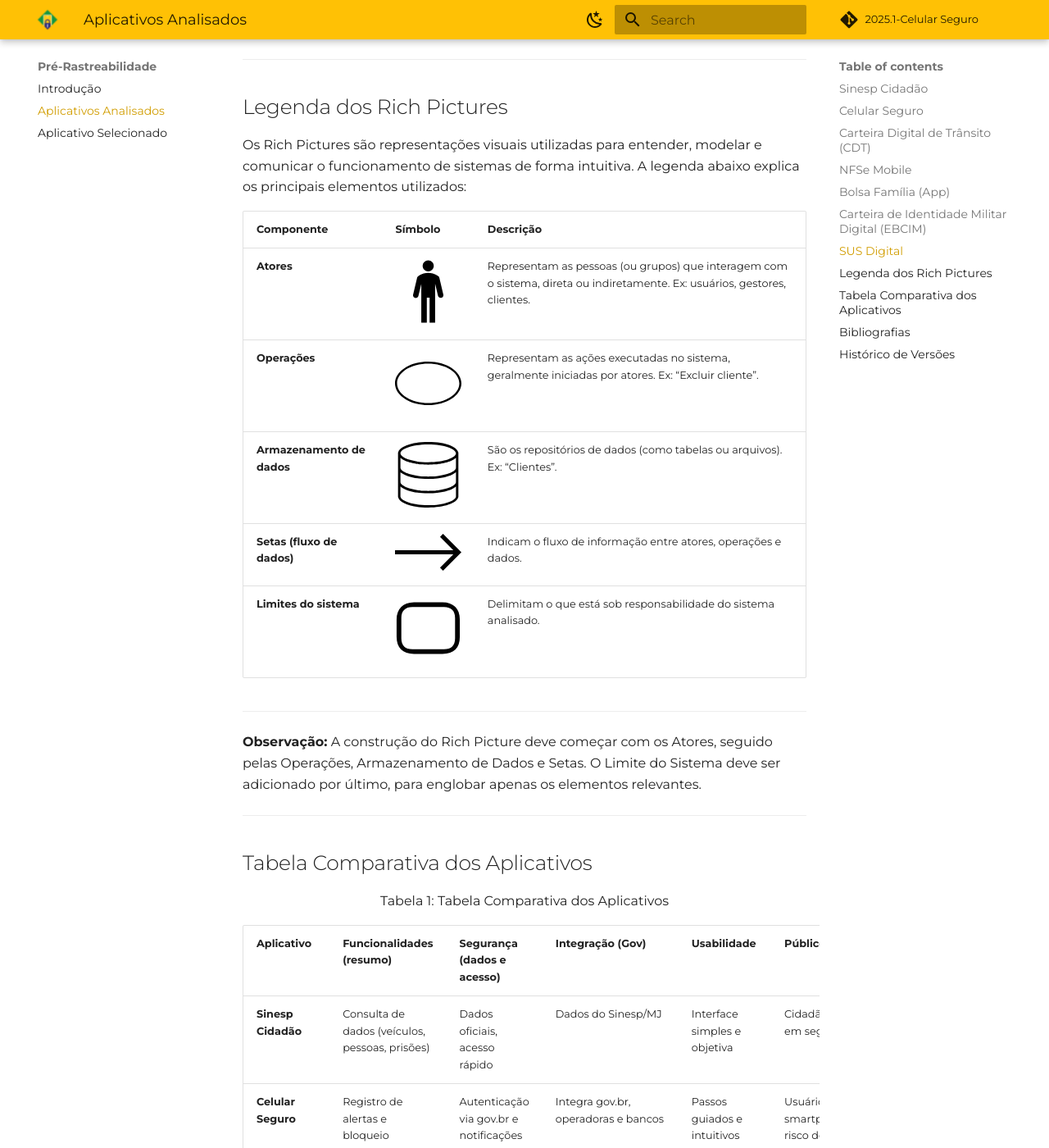
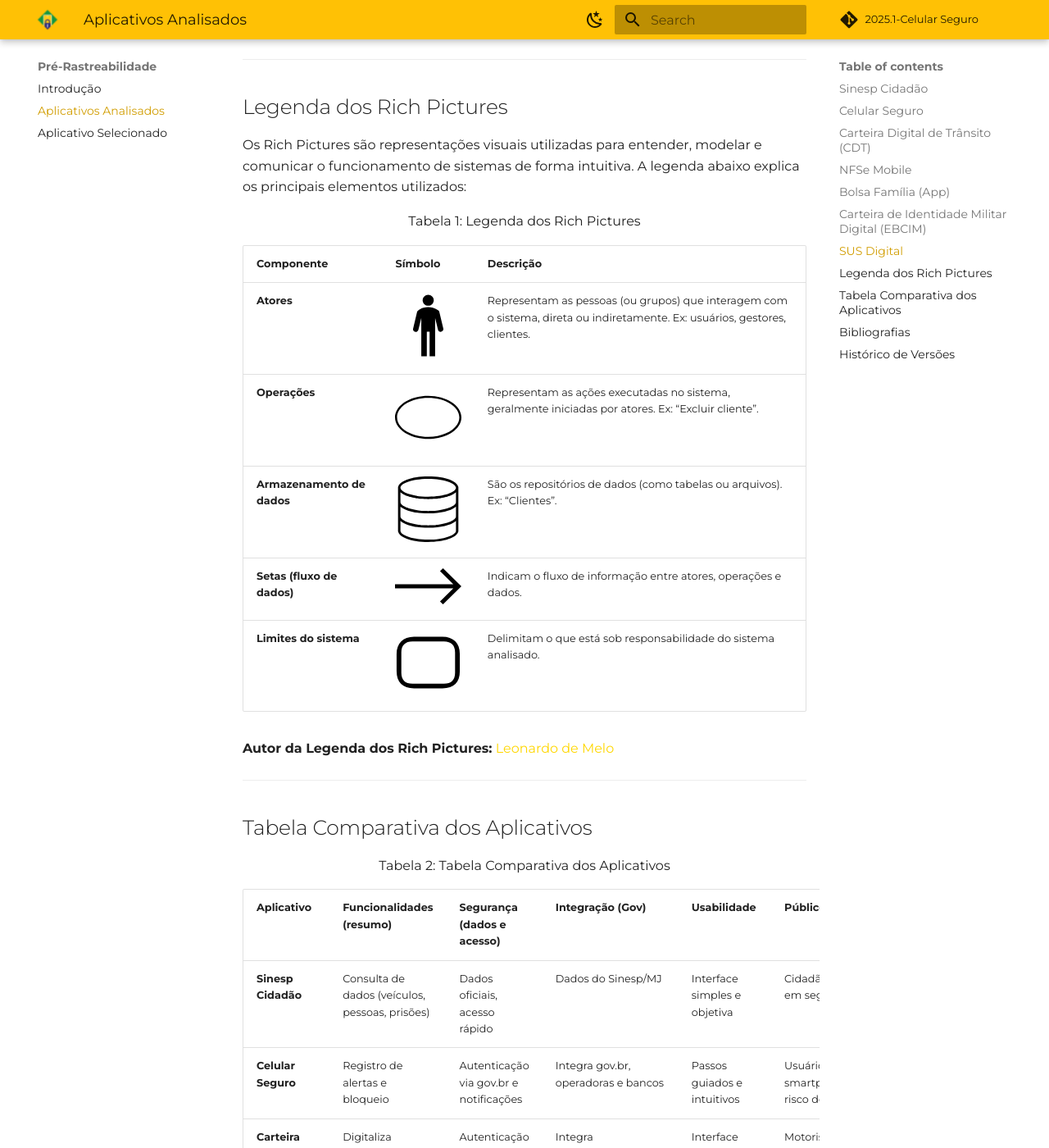
Before and after one commit to Requisitos-de-Software/2025.1-CelularSeguro, an MkDocs documentation site: the page built from Docs/documento-pre-rastreabilidade/aplicativos_analisados.md, in a window 1280 px wide and 1400 px high, scrolled down 7510 px. Shown: the whole window at 82% size. Built offline with MkDocs 1.6.1 and Material for MkDocs 9.7.7, drawn with Linux system fonts in a browser that asks for light colours; comment, search, counter and statistics services are not loaded; some of the changed text lies outside the part shown.

Commit message:
fix: Pequena correção

```diff
--- a/Docs/documento-pre-rastreabilidade/aplicativos_analisados.md
+++ b/Docs/documento-pre-rastreabilidade/aplicativos_analisados.md
@@ -142,6 +142,8 @@
 
 Os Rich Pictures são representações visuais utilizadas para entender, modelar e comunicar o funcionamento de sistemas de forma intuitiva. A legenda abaixo explica os principais elementos utilizados:
 
+<font size="3"><p style="text-align: center">Tabela 1: Legenda dos Rich Pictures</p></font>
+
 | **Componente**             | **Símbolo**                          | **Descrição**                                                                                                                                          |
 |----------------------------|--------------------------------------|--------------------------------------------------------------------------------------------------------------------------------------------------------|
 | **Atores**                 | ![ator](../assets/img/ator.svg)     | Representam as pessoas (ou grupos) que interagem com o sistema, direta ou indiretamente. Ex: usuários, gestores, clientes. |
@@ -150,15 +152,13 @@
 | **Setas (fluxo de dados)** | ![seta](../assets/img/seta.svg)     | Indicam o fluxo de informação entre atores, operações e dados. |
 | **Limites do sistema**     | ![limite](../assets/img/limite.svg) | Delimitam o que está sob responsabilidade do sistema analisado. |
 
----
-
-**Observação:** A construção do Rich Picture deve começar com os Atores, seguido pelas Operações, Armazenamento de Dados e Setas. O Limite do Sistema deve ser adicionado por último, para englobar apenas os elementos relevantes.
+**Autor da Legenda dos Rich Pictures:** <a style="color:gold;" href="https://github.com/leozinlima" target="_blank">Leonardo de Melo</a>
 
 ---
 
 ## Tabela Comparativa dos Aplicativos
 
-<font size="3"><p style="text-align: center">Tabela 1: Tabela Comparativa dos Aplicativos</p></font>
+<font size="3"><p style="text-align: center">Tabela 2: Tabela Comparativa dos Aplicativos</p></font>
 
 | **Aplicativo**                   | **Funcionalidades (resumo)**                                            | **Segurança (dados e acesso)**               | **Integração (Gov)**                          | **Usabilidade**                              | **Público Principal**                                 |
 |----------------------------------|------------------------------------------------------------------------|----------------------------------------------|-----------------------------------------------|----------------------------------------------|-------------------------------------------------------|
@@ -170,7 +170,7 @@
 | **Identidade Militar Digital**   | Exibe identidade com QR Code e acesso offline                            | Autenticação gov.br e PIN, dados cifrados    | Integra Exército e gov.br                     | Interface limpa e focada                     | Militares e dependentes                               |
 | **SUS Digital**                  | Acesso a histórico clínico, vacinas e exames; busca de unidades de saúde | Autenticação via gov.br; dados seguros (RNDS)| Integra Ministério da Saúde (RNDS)            | Interface moderna e seções bem estruturadas  | Cidadãos usuários do SUS                              |
 
-<font size="3"><p style="text-align: center">Fonte: Autores</p></font>
+**Autor da Tabela Comparativa dos Aplicativos:** <a style="color:gold;" href="https://github.com/leozinlima" target="_blank">Leonardo de Melo</a>
 
 ---
 
```
